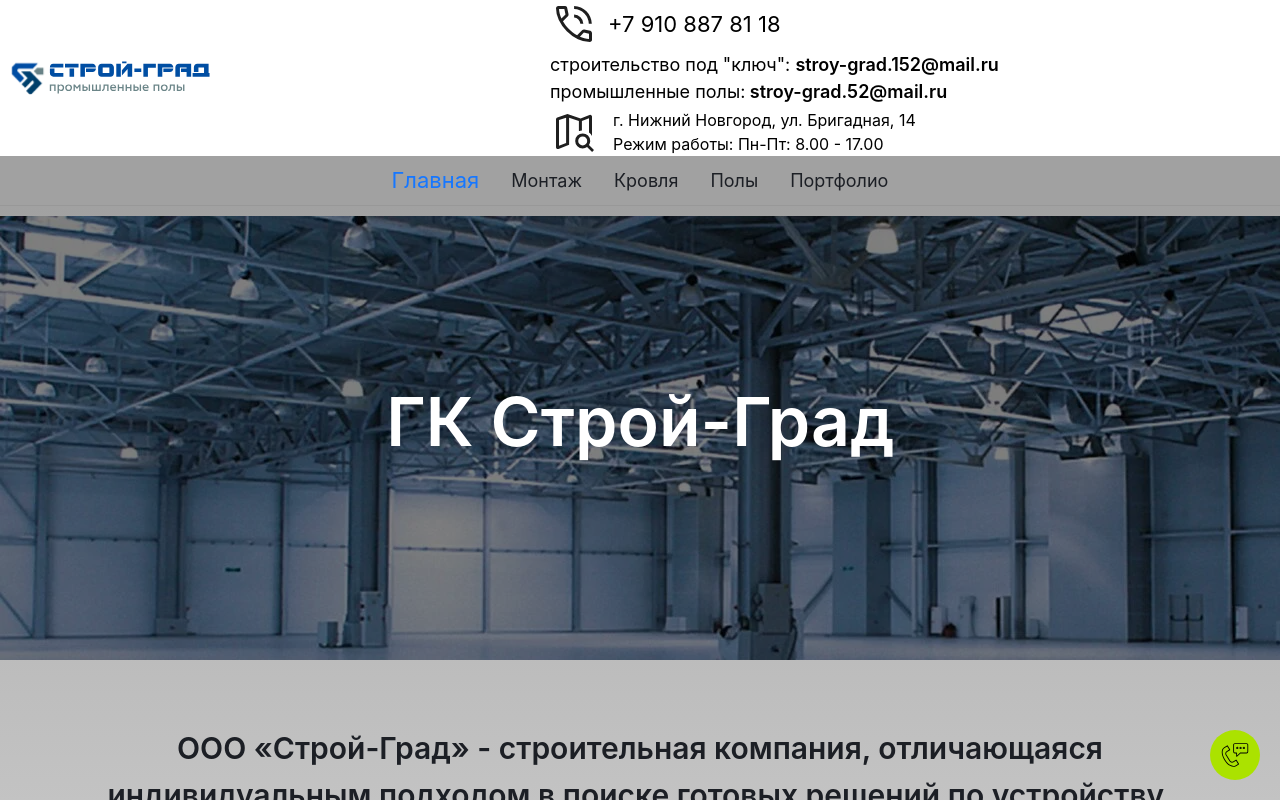
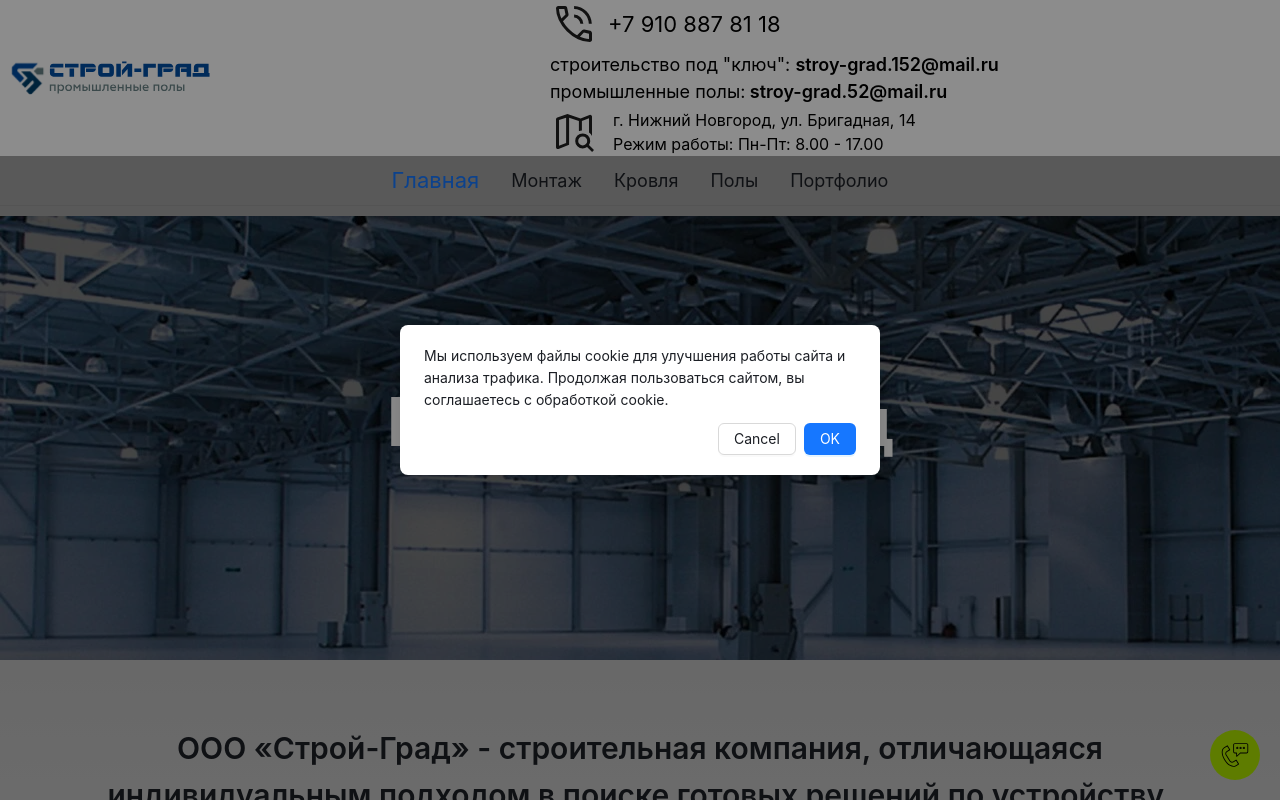
Before and after one commit to Fillinius/website, a Next.js app: page /home in a window 1280 px wide. Shown: the top 800 px of the page. Built offline with nearby package versions, Linux system fonts and the light colour scheme; what @ant-design/nextjs-registry would draw is missing.

Commit message:
feat: add modal cookies

```diff
--- a/src/app/home/page.tsx
+++ b/src/app/home/page.tsx
@@ -3,7 +3,7 @@
 import { FC } from 'react'
 
 import Title from 'antd/es/typography/Title'
-import { Home } from '@/components'
+import { CookieConsent, Home } from '@/components'
 import bgImage from '@/assets/images/bgHome.jpg.webp'
 
 import styles from './styles.module.scss'
@@ -17,6 +17,7 @@ const HomePage: FC = () => {
         </div>
       </div>
       <Home />
+      <CookieConsent />
     </main>
   )
 }
--- a/src/app/layout.tsx
+++ b/src/app/layout.tsx
@@ -70,11 +70,12 @@ export const metadata: Metadata = {
     locale: 'ru_RU',
     type: 'website',
   },
-  // verification: {
-  //   yandex: 'your-yandex-verification',
-  // },
   alternates: {
     canonical: 'https://gc-stroy-grad.ru',
+  },
+  verification: {
+    yandex: 'e36d23bc2d94d25c',
+    google: '0BXBBfZWJwicpcEDi5LeWKqtyOZAprdphsYcRIIQwRM',
   },
   robots: {
     index: true,
--- a/src/components/BtnChat/index.tsx
+++ b/src/components/BtnChat/index.tsx
@@ -6,8 +6,9 @@ import btnChatIcon from '@/assets/svg/phone_consultation.svg'
 import styles from './styles.module.scss'
 import Link from 'next/link'
 import { PATHS } from '@/constants/routes'
+import { FC } from 'react'
 
-export const BtnChat = () => {
+export const BtnChat: FC = () => {
   return (
     <div className={styles.btnWrapper}>
       <Link href={PATHS.telegram} target="_blank" className={styles.link}>
--- /dev/null
+++ b/src/components/Cookie/index.tsx
@@ -0,0 +1,45 @@
+'use client'
+
+import { Button, Modal } from 'antd'
+import { FC, useEffect, useState } from 'react'
+import YandexMetrica from '../YandexMetrika'
+
+export const CookieConsent: FC = () => {
+  const [isModalCookieOpen, setIsModalCookieOpen] = useState<boolean>(false)
+
+  useEffect(() => {
+    const hasConsent = localStorage.getItem('cookie-consent')
+    if (!hasConsent) {
+      setIsModalCookieOpen(true)
+    }
+  }, [])
+
+  const handleAcceptCookies = () => {
+    localStorage.setItem('cookie-consent', 'true')
+    setIsModalCookieOpen(false)
+  }
+
+  const handleDeclineCookies = () => {
+    localStorage.setItem('cookie-consent', 'false')
+    setIsModalCookieOpen(false)
+  }
+
+  return (
+    <Modal
+      open={isModalCookieOpen}
+      onOk={handleAcceptCookies}
+      onCancel={handleDeclineCookies}
+      closable={false}
+      centered
+      width={480}
+      // styles={{
+      //   body: { padding: '5px 5px' },
+      // }}
+    >
+      <p>
+        Мы используем файлы cookie для улучшения работы сайта и анализа трафика. Продолжая пользоваться сайтом, вы
+        соглашаетесь с обработкой cookie.
+      </p>
+    </Modal>
+  )
+}
--- a/src/components/index.ts
+++ b/src/components/index.ts
@@ -6,5 +6,6 @@ import { Montaj } from './Montaj/'
 import { Portfolio } from './Portfolio'
 import { Floor } from './Prompol'
 import { BtnChat } from './BtnChat'
+import { CookieConsent } from './Cookie'
 
-export { Header, Footer, Home, Krovli, Montaj, Portfolio, Floor, BtnChat }
+export { Header, Footer, Home, Krovli, Montaj, Portfolio, Floor, BtnChat, CookieConsent }
```
Also changed, not shown: 1 other file (tests, documents, lock files or other folders).
